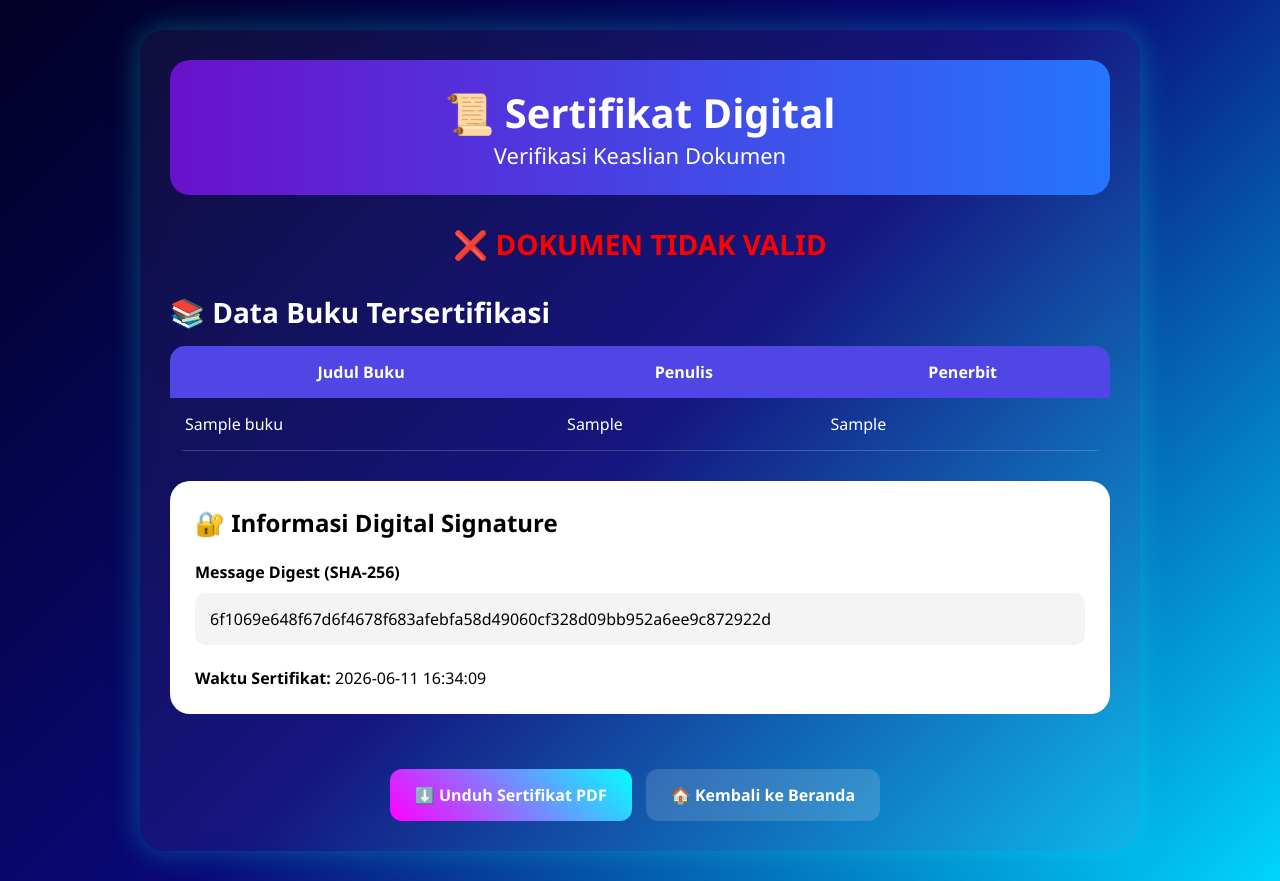
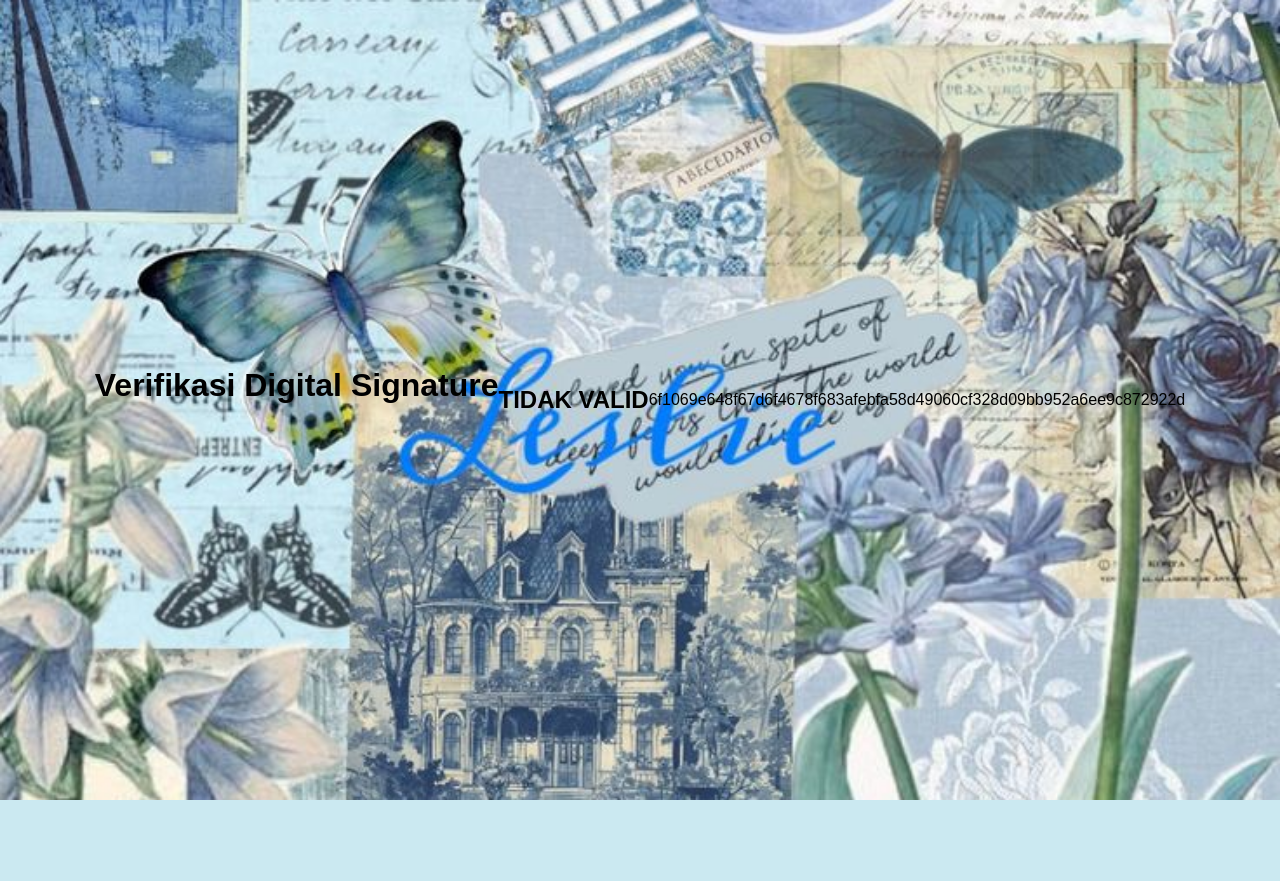
Before and after one commit to khoirunnisasyifa919-sketch/cryptovault, a Flask app: page /verify/1 in a window 1280 px wide. After the commit the page ends 800 px from the top, so only its background shows below. Run offline with Flask 3, Linux system fonts and the light colour scheme; tables that the repository leaves empty hold one stand-in row (values such as "Sample post").

Commit message:
Update verify.html

```diff
--- a/templates/verify.html
+++ b/templates/verify.html
@@ -1,289 +1,18 @@
 <!DOCTYPE html>
+<html>
+<head>
+<title>Verifikasi Keaslian Dokumen</title>
+<link rel="stylesheet" href="{{ url_for('static', filename='css/style.css') }}">
+</head>
 
-<html lang="id">
-<head>
-<meta charset="UTF-8">
-<meta name="viewport" content="width=device-width, initial-scale=1.0">
-
-<title>Sertifikat Digital</title>
-
-<style>
-
-*{
-    margin:0;
-    padding:0;
-    box-sizing:border-box;
-}
-
-body{
-    font-family:'Segoe UI',sans-serif;
-
-    background:
-    linear-gradient(
-        135deg,
-        #020024,
-        #090979,
-        #00d4ff
-    );
-
-    min-height:100vh;
-    color:white;
-}
-
-.container{
-
-    width:90%;
-    max-width:1000px;
-
-    margin:30px auto;
-
-    padding:30px;
-
-    border-radius:25px;
-
-    background:
-    rgba(255,255,255,.05);
-
-    backdrop-filter:blur(12px);
-
-    box-shadow:
-    0 0 30px rgba(0,255,255,.3);
-}
-
-.header{
-
-    text-align:center;
-
-    padding:25px;
-
-    border-radius:20px;
-
-    margin-bottom:30px;
-
-    background:
-    linear-gradient(
-        90deg,
-        #6a11cb,
-        #2575fc
-    );
-}
-
-.header h1{
-    font-size:40px;
-}
-
-.header p{
-    font-size:22px;
-}
-
-.status{
-
-    text-align:center;
-
-    margin:20px 0;
-
-    font-size:28px;
-
-    font-weight:bold;
-}
-
-.valid{
-    color:#00ff88;
-}
-
-.invalid{
-    color:red;
-}
-
-.section-title{
-
-    margin:30px 0 15px 0;
-
-    font-size:28px;
-}
-
-table{
-
-    width:100%;
-
-    border-collapse:collapse;
-
-    overflow:hidden;
-
-    border-radius:15px;
-}
-
-th{
-
-    background:#4f46e5;
-
-    color:white;
-
-    padding:15px;
-}
-
-td{
-
-    padding:15px;
-
-    border-bottom:
-    1px solid rgba(255,255,255,.2);
-}
-
-.signature-box{
-
-    background:white;
-
-    color:black;
-
-    padding:25px;
-
-    border-radius:20px;
-
-    margin-top:30px;
-}
-
-.hash{
-
-    background:#f4f4f4;
-
-    padding:15px;
-
-    border-radius:10px;
-
-    word-break:break-all;
-
-    margin-top:10px;
-}
-
-.btn{
-
-    display:inline-block;
-
-    margin-top:25px;
-
-    padding:15px 25px;
-
-    border-radius:12px;
-
-    text-decoration:none;
-
-    color:white;
-
-    font-weight:bold;
-
-    background:
-    linear-gradient(
-        45deg,
-        #ff00ff,
-        #00ffff
-    );
-
-    margin-right:10px;
-}
-
-.home-btn{
-
-    background:
-    rgba(255,255,255,.15);
-}
-
-.footer{
-
-    text-align:center;
-
-    margin-top:30px;
-}
-
-</style>
-
-</head>
 
 <body>
 
-<div class="container">
+<h1>Verifikasi Digital Signature</h1>
 
-<div class="header">
+<h2>{{ status }}</h2>
 
-<h1>📜 Sertifikat Digital</h1>
-
-<p>Verifikasi Keaslian Dokumen</p>
-
-</div>
-
-{% if status == "VALID" %}
-
-<div class="status valid">
-✅ DOKUMEN VALID
-</div>
-
-{% else %}
-
-<div class="status invalid">
-❌ DOKUMEN TIDAK VALID
-</div>
-
-{% endif %}
-
-<h2 class="section-title">
-📚 Data Buku Tersertifikasi
-</h2>
-
-<table>
-
-<tr>
-<th>Judul Buku</th>
-<th>Penulis</th>
-<th>Penerbit</th>
-</tr>
-
-{% for b in buku %}
-
-<tr>
-<td>{{ b.judul }}</td>
-<td>{{ b.penulis }}</td>
-<td>{{ b.penerbit }}</td>
-</tr>
-
-{% endfor %}
-
-</table>
-
-<div class="signature-box">
-
-<h2>
-🔐 Informasi Digital Signature
-</h2>
-
-<br>
-
-<b>Message Digest (SHA-256)</b>
-
-<div class="hash">
-{{ signature }}
-</div>
-
-<br>
-
-<b>Waktu Sertifikat:</b>
-
-{{ waktu }}
-
-</div>
-
-<div class="footer">
-
-<a href="/export" class="btn">
-⬇️ Unduh Sertifikat PDF
-</a>
-
-<a href="/" class="btn home-btn">
-🏠 Kembali ke Beranda
-</a>
-
-</div>
-
-</div>
+<p>{{ signature }}</p>
 
 </body>
 </html>
```
